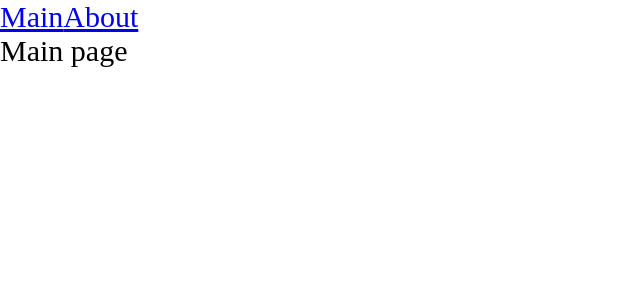
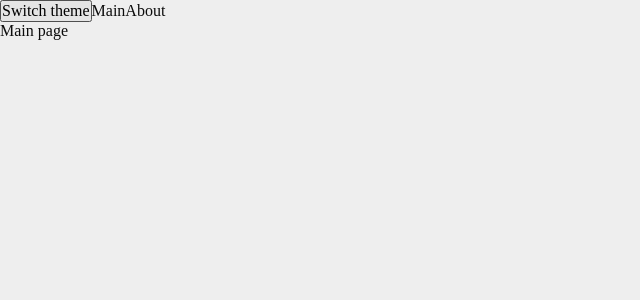
Before and after one commit to EmptyEXOT/studyRepo, a React app: page / in a window 1280 px wide. Shown: the top 300 px of the page, without its empty margins (0-640 px from the left). Built offline with nearby package versions, Linux system fonts and the light colour scheme.

Commit message:
dark and light themes + theme provider and hook

```diff
--- a/src/App.tsx
+++ b/src/App.tsx
@@ -1,12 +1,18 @@
-import React, {Suspense} from 'react';
-import './index.scss'
+import React, {Suspense, useContext, useState} from 'react';
+import './styles/index.scss'
 import {Link, Route, Routes} from "react-router-dom";
 import {AboutPageAsync} from "./pages/aboutPage/AboutPage.async";
 import {MainPageAsync} from "./pages/mainPage/MainPage.async";
+import {Theme, ThemeContext} from "./theme/ThemeContext";
+import {useTheme} from "./theme/useTheme";
+
+
 
 const App = () => {
+    const {theme, toggleTheme} = useTheme();
     return (
-        <div className='app'>
+        <div className={`app ${theme}`}>
+            <button onClick={toggleTheme}>Switch theme</button>
             <Link to={'/'}>Main</Link>
             <Link to={'/about'}>About</Link>
             <Suspense fallback={<div>wait...</div>}>
--- a/src/index.scss
+++ /dev/null
@@ -1,9 +0,0 @@
-* {
-  margin: 0;
-  padding: 0;
-  box-sizing: border-box;
-}
-
-.app {
-  font-size: 30px;
-}
--- a/src/index.tsx
+++ b/src/index.tsx
@@ -2,10 +2,13 @@
 import React from "react";
 import App from "./App";
 import {BrowserRouter} from "react-router-dom";
+import ThemeProvider from "./theme/ThemeProvider";
 
 render(
     <BrowserRouter>
-        <App/>
+        <ThemeProvider>
+            <App/>
+        </ThemeProvider>
     </BrowserRouter>,
     document.getElementById('root')
 )
--- /dev/null
+++ b/src/styles/index.scss
@@ -0,0 +1,17 @@
+@import 'reset';
+@import 'variables/global';
+@import 'themes/dark';
+@import 'themes/light';
+
+
+.app {
+  font-size: var(--font-m);
+  background: var(--bg-color);
+  color: var(--primary-color);
+
+  min-height: 100vh;
+}
+
+a {
+  color: inherit;
+}
--- /dev/null
+++ b/src/styles/reset.scss
@@ -0,0 +1,17 @@
+* {
+  margin: 0;
+  padding: 0;
+  box-sizing: border-box;
+}
+
+input,
+button,
+textarea,
+select {
+  margin: 0;
+  font: inherit;
+}
+
+a {
+  text-decoration: none;
+}
--- /dev/null
+++ b/src/styles/themes/dark.scss
@@ -0,0 +1,7 @@
+.app.dark {
+  --bg-color: #2c2c2c;
+
+  --primary-color: #c5c5c5;
+  --secondary-color: #9b9b9b;
+
+}
--- /dev/null
+++ b/src/styles/themes/light.scss
@@ -0,0 +1,7 @@
+.app.light {
+  --bg-color: #eeeeee;
+
+  --primary-color: #0c0c0c;
+  --secondary-color: #212121;
+
+}
--- /dev/null
+++ b/src/styles/variables/global.scss
@@ -0,0 +1,12 @@
+:root {
+  --font-family-main: Consolas, "Times New Roman", monospace;
+
+  --font-size-m: 16px;
+  --font-line-m: 24px;
+  --font-m: var(--font-size-m) / var(--font-line-m) var(--font-family-main);
+
+  --font-size-l: 24px;
+  --font-line-l: 32px;
+  --font-l: var(--font-size-l) / var(--font-line-l) var(--font-family-main);
+
+}
--- /dev/null
+++ b/src/theme/ThemeContext.ts
@@ -0,0 +1,15 @@
+import {createContext} from "react";
+
+export enum Theme {
+    DARK = 'dark',
+    LIGHT = 'light',
+}
+
+export interface IThemeContextProps {
+    theme?: Theme;
+    setTheme?: (theme: Theme) => void
+}
+
+export const ThemeContext = createContext<IThemeContextProps>({});
+
+export const LOCAL_STORAGE_THEME_KEY = 'theme'
--- /dev/null
+++ b/src/theme/ThemeProvider.tsx
@@ -0,0 +1,26 @@
+import React, {FC, useMemo, useState} from 'react';
+import {LOCAL_STORAGE_THEME_KEY, Theme, ThemeContext} from "./ThemeContext";
+
+const defaultTheme = localStorage.getItem(LOCAL_STORAGE_THEME_KEY) as Theme || Theme.LIGHT
+
+const ThemeProvider: FC = ({children}) => {
+    const [theme, setTheme] = useState<Theme>(defaultTheme);
+
+    const toggleTheme = () => {
+        setTheme(theme === Theme.LIGHT ? Theme.DARK : Theme.LIGHT);
+
+    }
+
+    const defaultProps = useMemo(() => ({
+        theme: theme,
+        setTheme: setTheme,
+    }), [theme])
+
+    return (
+        <ThemeContext.Provider value={defaultProps}>
+            {children}
+        </ThemeContext.Provider>
+    );
+};
+
+export default ThemeProvider;
--- /dev/null
+++ b/src/theme/useTheme.ts
@@ -0,0 +1,19 @@
+import {LOCAL_STORAGE_THEME_KEY, Theme, ThemeContext} from "./ThemeContext";
+import {useContext} from "react";
+
+interface UseThemeResult {
+    theme: Theme
+    toggleTheme: () => void;
+}
+
+export function useTheme():UseThemeResult {
+    const {theme, setTheme} = useContext(ThemeContext)
+
+    const toggleTheme = () => {
+        const newTheme = theme === Theme.LIGHT ? Theme.DARK : Theme.LIGHT
+        setTheme(newTheme);
+        localStorage.setItem(LOCAL_STORAGE_THEME_KEY, newTheme)
+    }
+
+    return {theme, toggleTheme};
+}
```
